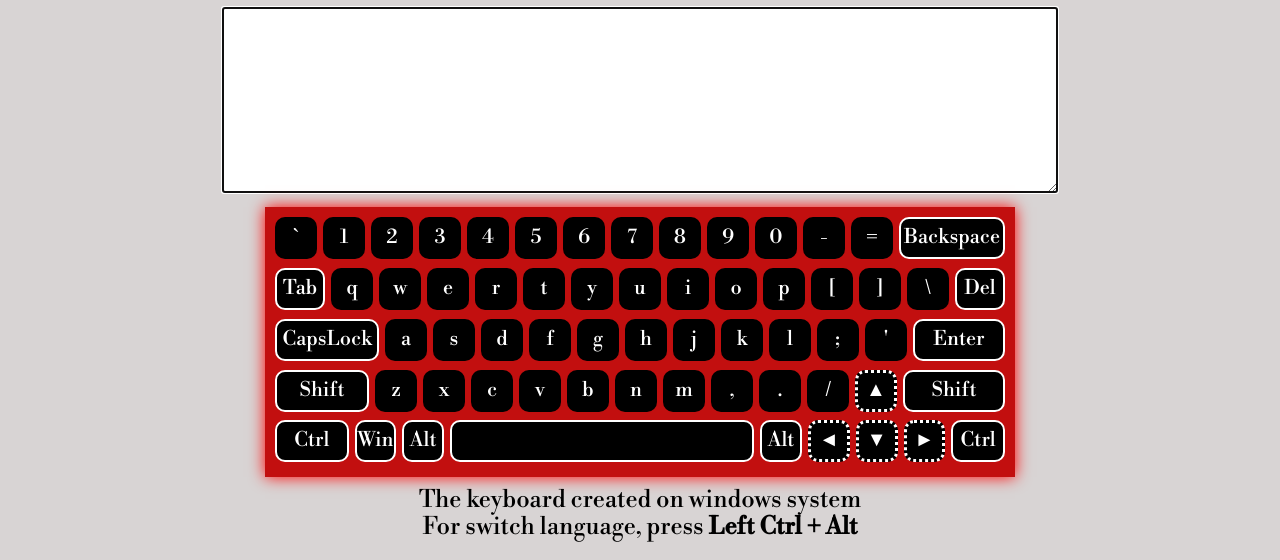
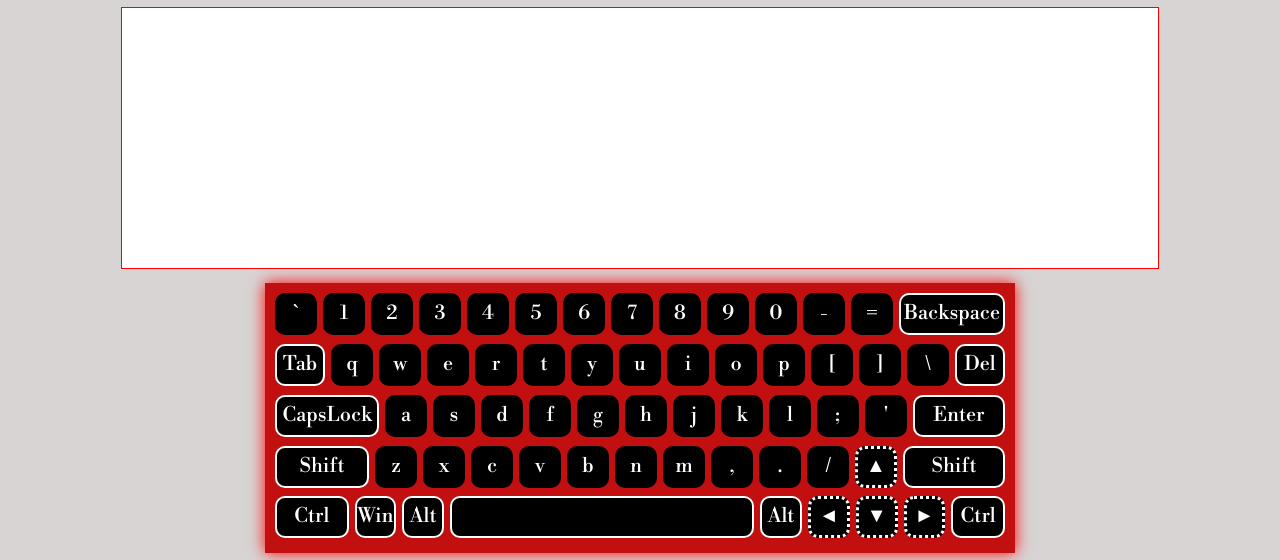
Before and after one commit to SergBily/virtual-keyboard, a website: page index.html in a window 1280 px wide. Shown: the part 65-625 px from the top of the page. Drawn offline with Linux system fonts and the light colour scheme.

Commit message:
feat: style textarea

```diff
--- a/style.css
+++ b/style.css
@@ -125,6 +125,18 @@ body {
       align-self: flex-end;
 }
 
+.textarea__fild {
+  padding: 10px;
+  resize: none;
+  border: 1px solid red;
+  outline: none;
+  font-family: "Libre Bodoni";
+  font-size: 20px;
+  color: black;
+  line-height: 120%;
+  letter-spacing: 1px;
+}
+
 .line {
   width: 100%;
   height: 42px;
```
